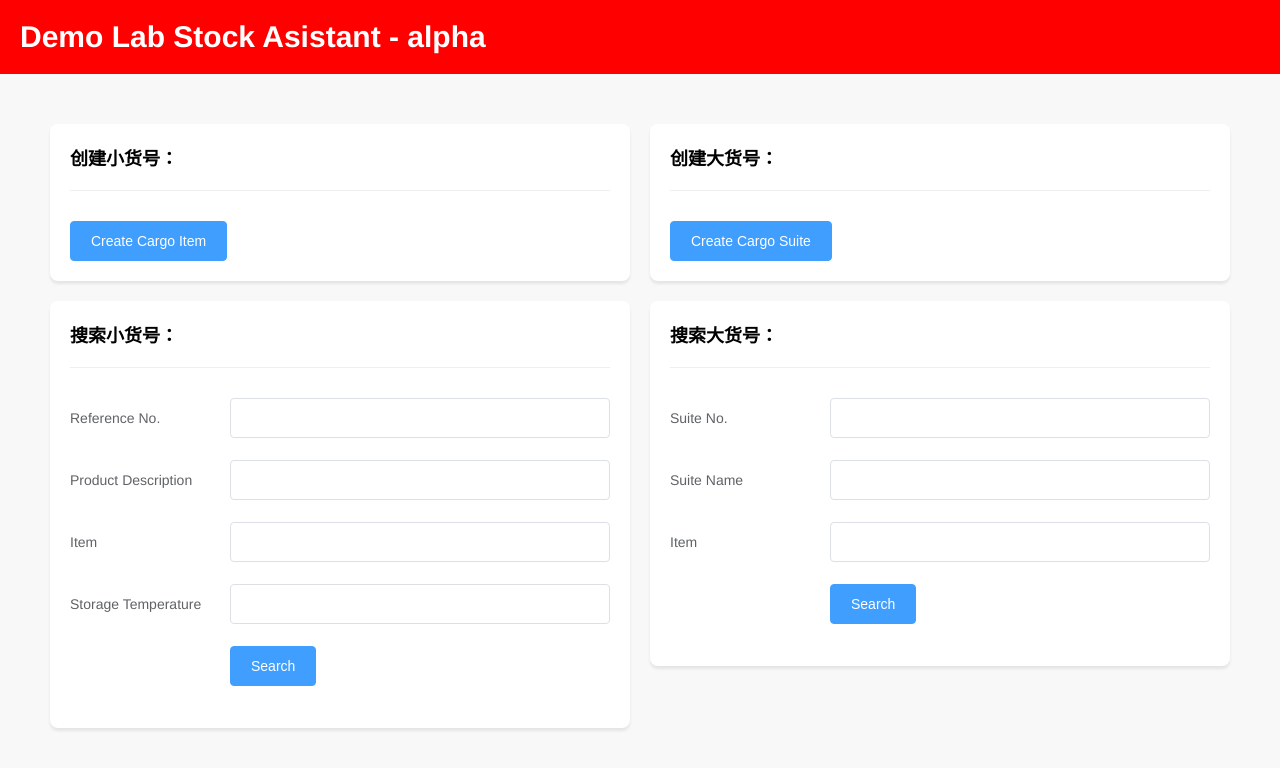
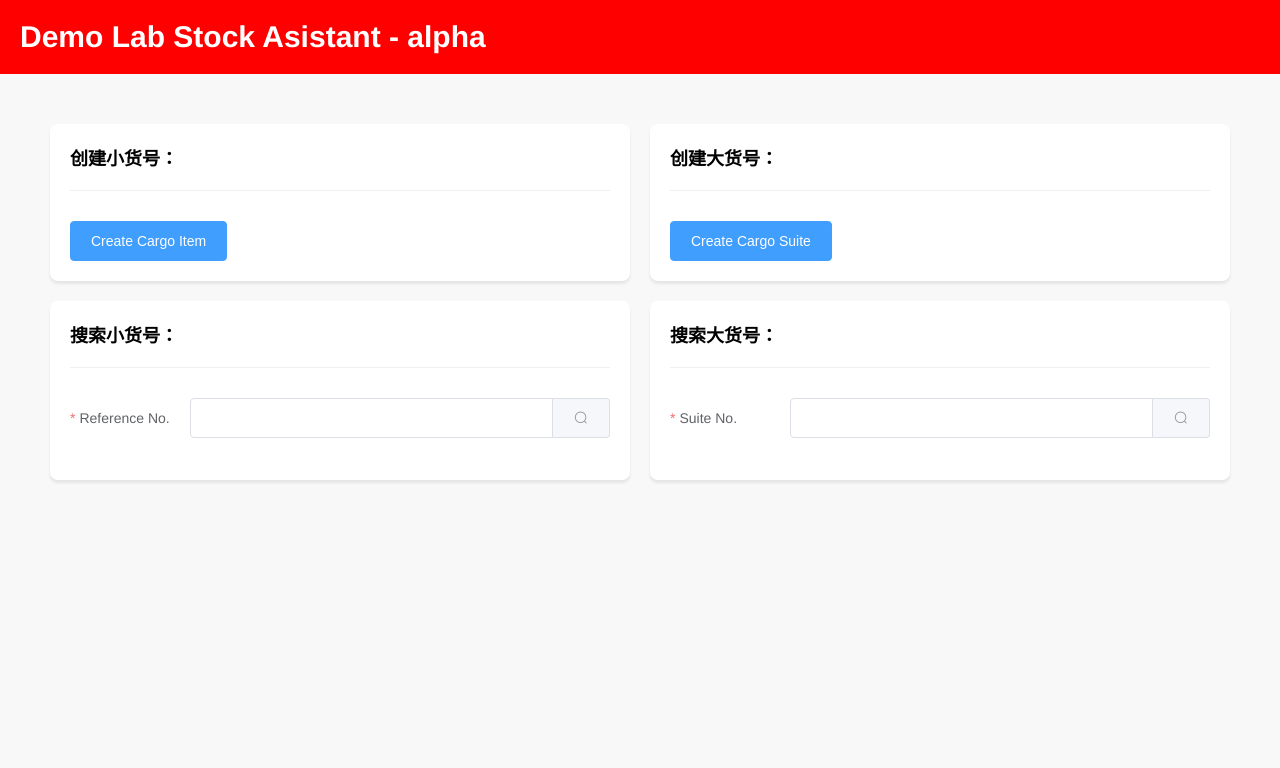
Before and after one commit to cookabc/DemoLab, a Vue app: page / in a window 1280 px wide. Shown: the top 768 px of the page. Built offline with nearby package versions, Linux system fonts and the light colour scheme.

Commit message:
Update: add input validation

```diff
--- a/src/components/CreateCargoItem.vue
+++ b/src/components/CreateCargoItem.vue
@@ -1,16 +1,16 @@
 <template>
   <el-dialog title="Create Cargo Item" :visible="visible" @update:visible="$emit('update:visible', $event)">
     <el-form :model="form" ref="form" label-position="left" label-width="160px" @submit.native.prevent>
-      <el-form-item label="Reference No." prop="itemNo">
+      <el-form-item label="Reference No." prop="itemNo" required>
         <el-input v-model="form.itemNo" clearable></el-input>
       </el-form-item>
-      <el-form-item label="Product Description" prop="itemName">
+      <el-form-item label="Product Description" prop="itemName" required>
         <el-input v-model="form.itemName" clearable></el-input>
       </el-form-item>
       <el-form-item label="Item" prop="programBelong">
         <el-input v-model="form.programBelong" clearable></el-input>
       </el-form-item>
-      <el-form-item label="Storage Temperature" prop="storeTemperature">
+      <el-form-item label="Storage Temperature" prop="storeTemperature" required>
         <el-input v-model="form.storeTemperature" clearable></el-input>
       </el-form-item>
       <el-form-item>
@@ -37,6 +37,10 @@ export default {
   },
   methods: {
     async createItem() {
+      const valid = await this.$refs['form'].validate()
+      if(!valid) {
+        return
+      }
       try {
         const payload = {
           itemNo: this.form.itemNo,
--- a/src/components/CreateCargoSuite.vue
+++ b/src/components/CreateCargoSuite.vue
@@ -1,10 +1,10 @@
 <template>
   <el-dialog title="Create Cargo Suite" :visible="visible" @update:visible="$emit('update:visible', $event)">
     <el-form :model="form" ref="form" label-position="left" label-width="160px" @submit.native.prevent>
-      <el-form-item label="Suite No." prop="suiteNo">
+      <el-form-item label="Suite No." prop="suiteNo" required>
         <el-input v-model="form.suiteNo" clearable></el-input>
       </el-form-item>
-      <el-form-item label="Suite Name" prop="suiteName">
+      <el-form-item label="Suite Name" prop="suiteName" required>
         <el-input v-model="form.suiteName" clearable></el-input>
       </el-form-item>
       <el-form-item label="Item" prop="programBelong">
@@ -33,6 +33,10 @@ export default {
   },
  methods: {
     async createSuite() {
+      const valid = await this.$refs['form'].validate()
+      if(!valid) {
+        return
+      }
       try {
         const payload = {
           suiteNo: this.form.suiteNo,
--- a/src/components/CreateSuiteComponent.vue
+++ b/src/components/CreateSuiteComponent.vue
@@ -25,16 +25,16 @@
       <!-- <el-form-item label="Item ID" prop="itemId">
         <el-input v-model="form.itemId" clearable></el-input>
       </el-form-item> -->
-      <el-form-item label="Product Description" prop="itemName">
+      <el-form-item label="Product Description" prop="itemName" required>
         <el-input v-model="form.itemName" disabled clearable></el-input>
       </el-form-item>
-      <el-form-item label="Item" prop="programBelong">
+      <el-form-item label="Item" prop="programBelong" required>
         <el-input v-model="form.programBelong" disabled clearable></el-input>
       </el-form-item>
-      <el-form-item label="Temperature" prop="storeTemperature">
+      <el-form-item label="Temperature" prop="storeTemperature" required>
         <el-input v-model="form.storeTemperature" disabled clearable></el-input>
       </el-form-item>
-      <el-form-item label="Item Number" prop="itemNumber">
+      <el-form-item label="Item Number" prop="itemNumber" required>
         <el-input v-model="form.itemNumber" clearable></el-input>
       </el-form-item>
       <el-form-item>
@@ -88,6 +88,10 @@ export default {
       this.form.storeTemperature = row.store_temperature
     },
     async createSuiteComponent() {
+      const valid = await this.$refs['form'].validate()
+      if(!valid) {
+        return
+      }
       try {
         const payload = {
           suiteId: this.suiteId,
--- a/src/components/SaveCargoItem.vue
+++ b/src/components/SaveCargoItem.vue
@@ -1,14 +1,13 @@
 <template>
   <el-dialog title="Input" :visible="visible" @update:visible="$emit('update:visible', $event)">
     <el-form :model="form" ref="form" class="form" label-position="left" label-width="160px" @submit.native.prevent>
-      <el-form-item label="Store Position" prop="storePosition">
+      <el-form-item label="Store Position" prop="storePosition" required>
         <el-input v-model="form.storePosition" clearable></el-input>
       </el-form-item>
-      <el-form-item label="Store Number" prop="storeNumber">
+      <el-form-item label="Store Number" prop="storeNumber" required>
         <el-input v-model="form.storeNumber" clearable></el-input>
       </el-form-item>
-      <el-form-item label="Expired Date" prop="expiredDate">
-        <!-- <el-input v-model="form.expiredDate" clearable></el-input> -->
+      <el-form-item label="Expired Date" prop="expiredDate" required>
         <el-date-picker v-model="form.expiredDate" type="date" placeholder="选择日期" value-format="timestamp"></el-date-picker>
       </el-form-item>
       <el-form-item label="Note" prop="note">
@@ -39,6 +38,10 @@ export default {
   },
   methods: {
     async saveItem() {
+      const valid = await this.$refs['form'].validate()
+      if(!valid) {
+        return
+      }
       try {
         const payload = {
           itemId: this.itemId,
--- a/src/components/ShipCargoItem.vue
+++ b/src/components/ShipCargoItem.vue
@@ -1,16 +1,16 @@
 <template>
   <el-dialog title="Output" :visible="visible" @update:visible="$emit('update:visible', $event)">
     <el-form :model="form" ref="form" label-position="left" label-width="160px" @submit.native.prevent>
-      <el-form-item label="Output Number" prop="shipNumber">
+      <el-form-item label="Output Number" prop="shipNumber" required>
         <el-input v-model="form.shipNumber" clearable></el-input>
       </el-form-item>
-      <el-form-item label="User Name" prop="initiatorName">
+      <el-form-item label="User Name" prop="initiatorName" required>
         <el-input v-model="form.initiatorName" clearable></el-input>
       </el-form-item>
-      <el-form-item label="User Position" prop="initiatorPosDep">
+      <el-form-item label="User Position" prop="initiatorPosDep" required>
         <el-input v-model="form.initiatorPosDep" clearable></el-input>
       </el-form-item>
-      <el-form-item label="User Purpose" prop="initiatorUsage">
+      <el-form-item label="User Purpose" prop="initiatorUsage" required>
         <el-input v-model="form.initiatorUsage" clearable></el-input>
       </el-form-item>
       <el-form-item>
@@ -39,6 +39,10 @@ export default {
   },
   methods: {
     async shipItem() {
+      const valid = await this.$refs['form'].validate()
+      if(!valid) {
+        return
+      }
       try {
         const payload = {
           id: this.id,
--- a/src/pages/Dashboard.vue
+++ b/src/pages/Dashboard.vue
@@ -9,11 +9,13 @@
         </div>
         <div class="section">
           <div class="title">搜索小货号：</div>
-          <el-form :model="itemForm" ref="form" label-position="left" label-width="160px" @submit.native.prevent>
-            <el-form-item label="Reference No." prop="itemNo">
-              <el-input v-model="itemForm.itemNo" clearable></el-input>
+          <el-form :model="itemForm" ref="itemForm" label-position="left" label-width="120px" @submit.native.prevent>
+            <el-form-item label="Reference No." prop="itemNo" required>
+              <el-input v-model="itemForm.itemNo" clearable>
+                <el-button slot="append" icon="el-icon-search" @click="reloadItemData"></el-button>
+              </el-input>
             </el-form-item>
-            <el-form-item label="Product Description" prop="itemName">
+            <!-- <el-form-item label="Product Description" prop="itemName">
               <el-input v-model="itemForm.itemName" clearable></el-input>
             </el-form-item>
             <el-form-item label="Item" prop="programBelong">
@@ -24,7 +26,7 @@
             </el-form-item>
             <el-form-item>
               <el-button type="primary" @click="reloadItemData">Search</el-button>
-            </el-form-item>
+            </el-form-item> -->
           </el-form>
         </div>
       </el-col>
@@ -36,11 +38,13 @@
         </div>
         <div class="section">
           <div class="title">搜索大货号：</div>
-          <el-form :model="suiteForm" ref="form" label-position="left" label-width="160px"  @submit.native.prevent>
-            <el-form-item label="Suite No." prop="itemNo">
-              <el-input v-model="suiteForm.suiteNo" clearable></el-input>
+          <el-form :model="suiteForm" ref="suiteForm" label-position="left" label-width="120px"  @submit.native.prevent>
+            <el-form-item label="Suite No." prop="suiteNo" required>
+              <el-input v-model="suiteForm.suiteNo" clearable>
+                <el-button slot="append" icon="el-icon-search" @click="reloadSuiteData"></el-button>
+              </el-input>
             </el-form-item>
-            <el-form-item label="Suite Name" prop="itemName">
+            <!-- <el-form-item label="Suite Name" prop="itemName">
               <el-input v-model="suiteForm.suiteName" clearable></el-input>
             </el-form-item>
             <el-form-item label="Item" prop="programBelong">
@@ -48,7 +52,7 @@
             </el-form-item>
             <el-form-item>
               <el-button type="primary" @click="reloadSuiteData">Search</el-button>
-            </el-form-item>
+            </el-form-item> -->
           </el-form>
         </div>
       </el-col>
@@ -91,12 +95,16 @@ export default {
         type: 'success',
       })
     },
-    reloadItemData() {
+    async reloadItemData() {
+      const valid = await this.$refs['itemForm'].validate()
+      if(!valid) {
+        return
+      }
       const query = {
         itemNo: this.itemForm.itemNo,
-        itemName: this.itemForm.itemName,
-        programBelong: this.itemForm.programBelong,
-        storeTemperature: this.itemForm.storeTemperature,
+        // itemName: this.itemForm.itemName,
+        // programBelong: this.itemForm.programBelong,
+        // storeTemperature: this.itemForm.storeTemperature,
       }
       this.$router.push({ name: 'CargoItem', query })
     },
@@ -108,11 +116,15 @@ export default {
         type: 'success',
       })
     },
-    reloadSuiteData() {
+    async reloadSuiteData() {
+      const valid = await this.$refs['suiteForm'].validate()
+      if(!valid) {
+        return
+      }
       const query = {
         suiteNo: this.suiteForm.suiteNo,
-        suiteName: this.suiteForm.suiteName,
-        programBelong: this.suiteForm.programBelong,
+        // suiteName: this.suiteForm.suiteName,
+        // programBelong: this.suiteForm.programBelong,
       }
       this.$router.push({ name: 'CargoSuite', query })
     },
```
